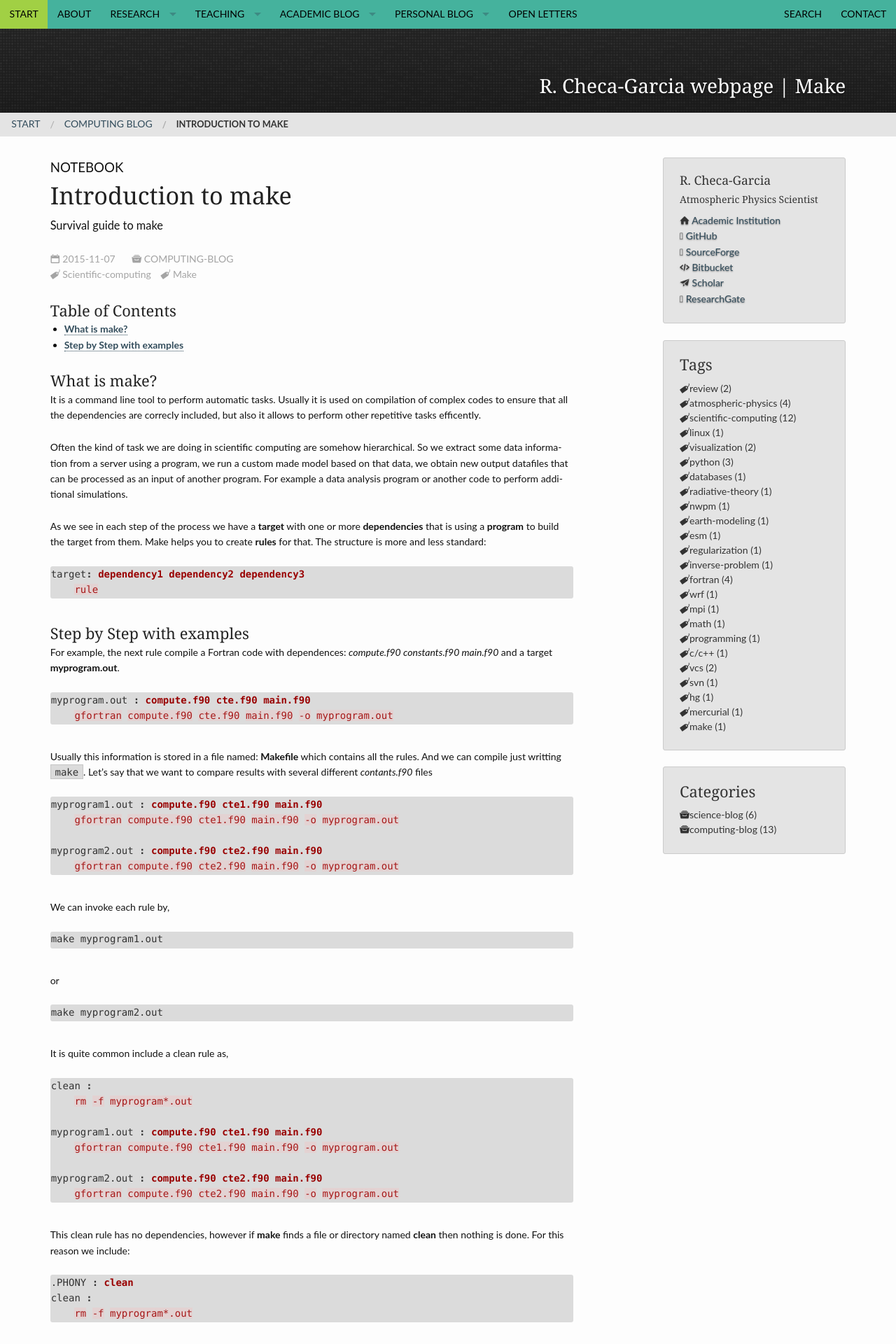
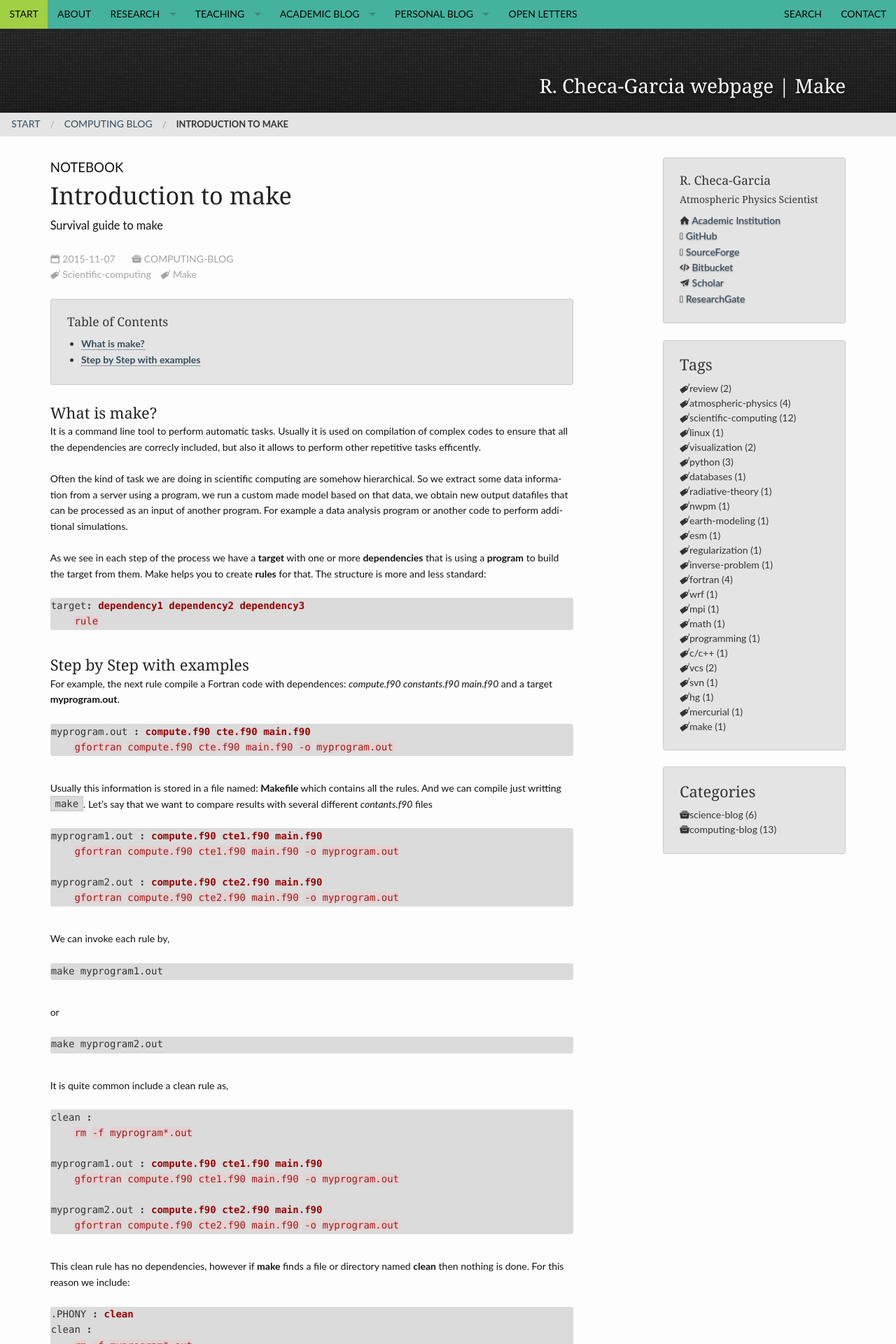
Before and after one commit to RCHG/rchg.github.io, a Jekyll site: the page built from _posts/2015-11-07-Make-Survival.md, in a window 1280 px wide. Shown: the top 1920 px of the page at 70% size. Built offline with Jekyll 4.4.1, drawn with Linux system fonts in a browser that asks for light colours.

Commit message:
Update 2015-11-07-Make-Survival.md

```diff
--- a/_posts/2015-11-07-Make-Survival.md
+++ b/_posts/2015-11-07-Make-Survival.md
@@ -16,11 +16,10 @@ author: ramiro_chg
 
 
 <section id="table-of-contents" class="toc">
-  <header>
-    <h3>Table of Contents</h3>
-  </header>
-<div id="drawer" markdown="1">
-*  Auto generated table of contents
+<div class="panel radius" markdown="1">
+#### Table of Contents
+{:.no_toc }
+*  TOC
 {:toc}
 </div>
 </section><!-- /#table-of-contents -->
```
